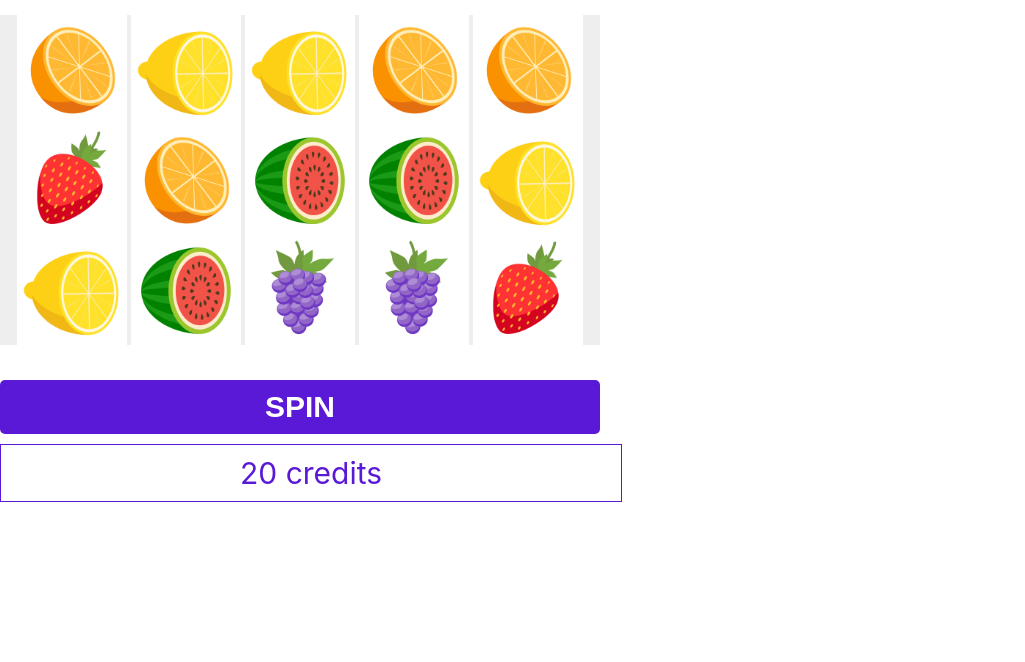
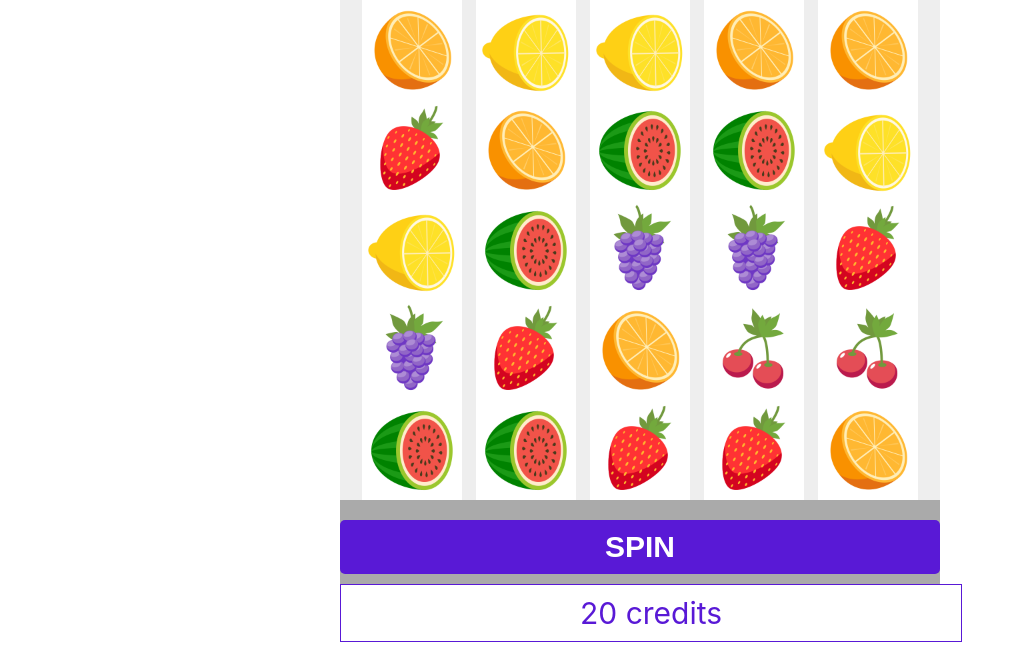
Before and after one commit to frojoe12/fruit-machine-2022, a React (Create React App) app: page / in a window 1280 px wide. Shown: the top 662 px of the page, without its empty margins (0-1025 px from the left). Built offline with nearby package versions, Linux system fonts and the light colour scheme.

Commit message:
add option for 5 height reels

```diff
--- a/src/App.js
+++ b/src/App.js
@@ -1,10 +1,10 @@
 import FruitMachine from "./components/FruitMachine"
-
+const style = { maxWidth:"600px", margin: "0 auto", backgroundColor:"#aaa" }
 const App = () => {
   return (
-    <>
+    <div style={style}>
       <FruitMachine />
-    </>
+    </div>
   );
 }
 
--- a/src/components/FruitMachine.js
+++ b/src/components/FruitMachine.js
@@ -13,8 +13,19 @@ const FruitMachine = () => {
     const [wheelsEnd, setWheelsEnd] = useState([50,50,50,50,50])
     const [winAnim, setWinAnim] = useState(false)
 
+    const overallSizeSelector = 0
+    const overallSize = [
+        {ratio:20,height:500,size:100,offset:2},
+        {ratio:33.3333333,height:330,size:110,offset:1}]
+    // eg 20,500,100,2
+    const [wheelRatio, setWheelRatio] = useState(overallSize[overallSizeSelector].ratio)
+    const [wheelHeight, setWheelHeight] = useState(overallSize[overallSizeSelector].height)
+    const [wheelSize, setWheelSize] = useState(overallSize[overallSizeSelector].size)
+    const [winPositionOffset, setWinPositionOffset] = useState(overallSize[overallSizeSelector].offset)
+
+
     const getWheelPosition = (position) => {
-        return (-position * 33.333333);
+        return (-position * wheelRatio);
     }
     const randomNumber = (num1,num2) => {
         return (num1 + (Math.floor(Math.random() * num2)))
@@ -71,7 +82,7 @@ const FruitMachine = () => {
 
     const checkForWin = (reelNumbers, startCredits) => {
         const reels = reelNumbers.map((reelNumber,index) => (
-            fruitWheels[index].fruit[reelNumber+1]
+            fruitWheels[index].fruit[reelNumber+winPositionOffset]
         ))
         // console.log(reels)
         setCredits(startCredits+wheelCombinations(reels))
@@ -168,7 +179,7 @@ const FruitMachine = () => {
 
     return (
         <Wrapper>
-            <FruitMachineContainer>
+            <FruitMachineContainer wheelHeight={wheelHeight}>
                 {
                     fruitWheels.map(wheel => (
                         <FruitWheel
@@ -177,7 +188,10 @@ const FruitMachine = () => {
                         wheelMovementEnd={getWheelPosition(wheelsEnd[wheel.wheelNo])}
                         wheelMove={spinWheels}
                         wheelSpeed={wheel.speed}
-                        fruitWheel={wheel.fruit} />
+                        fruitWheel={wheel.fruit}
+                        wheelRatio={wheelRatio}
+                        wheelSize={wheelSize}
+                        />
                     ))
                 }
             </FruitMachineContainer>
--- a/src/components/FruitWheel.js
+++ b/src/components/FruitWheel.js
@@ -2,13 +2,15 @@ import FruitPart from "./FruitPart"
 import { WheelOuter } from "../styles/fruitMachineStyle"
 
 
-const FruitWheel = ({fruitWheel, wheelMovementStart, wheelMovementEnd, wheelMove, wheelSpeed}) => {
+const FruitWheel = ({fruitWheel, wheelMovementStart, wheelMovementEnd, wheelMove, wheelSpeed, wheelRatio, wheelSize}) => {
     return (
         <WheelOuter
             wheelMovementStart={wheelMovementStart}
             wheelMovementEnd={wheelMovementEnd}
             wheelMove={wheelMove}
             wheelSpeed={wheelSpeed}
+            wheelRatio={wheelRatio}
+            wheelSize={wheelSize}
         >
             {fruitWheel.map((wheelPart, index)=>(<FruitPart key={index} fruitId={wheelPart} />))}
         </WheelOuter>)
--- a/src/styles/fruitMachineStyle.js
+++ b/src/styles/fruitMachineStyle.js
@@ -31,18 +31,18 @@ const winAnimate = () => keyframes`
     }
 `
 
-export const Wrapper = styled.div` transform-origin:0% 0%;margin:0 0 50px 0; user-select:none; transform:scale(1);position:relative;`
+export const Wrapper = styled.div` transform-origin:0% 0%; margin:0 0 0 0; user-select:none; transform:scale(1);position:relative;`
 
 export const FruitMachineContainer = styled.div`
     box-sizing:border-box;
-    margin:15px 0;
+    margin:0 0;
     padding:0 15px;
     display:flex;
     justify-content:space-around;
-    height:330px;
+    height:${props => props.wheelHeight}px;
     max-width:600px;
     min-width:600px;
-    max-height:330px;
+    max-height:${props => props.wheelHeight}px;
     overflow:hidden;
     background:#eee;
     postition:absolute;
@@ -58,7 +58,7 @@ const winAnimateWrapper = () => css`
 
 export const WheelOuter = styled.div`
     background:white;
-    width:110px;
+    width:${props=> props.wheelSize}px;
     ${props => props.wheelMove ? wheelAnimateWrapper(props) : `animation:none; transform:translate(0,${props.wheelMovementStart}%);`}
 
 `
```
